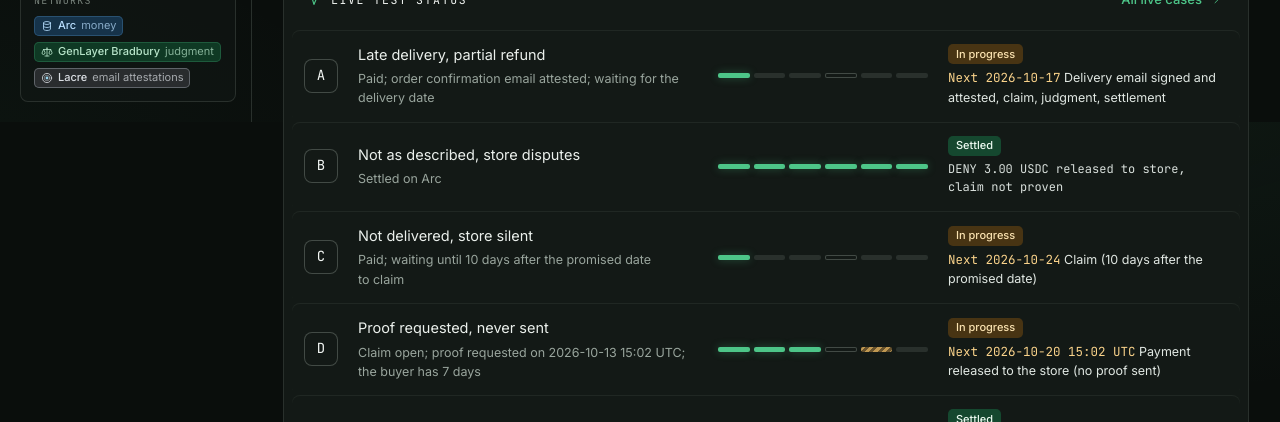
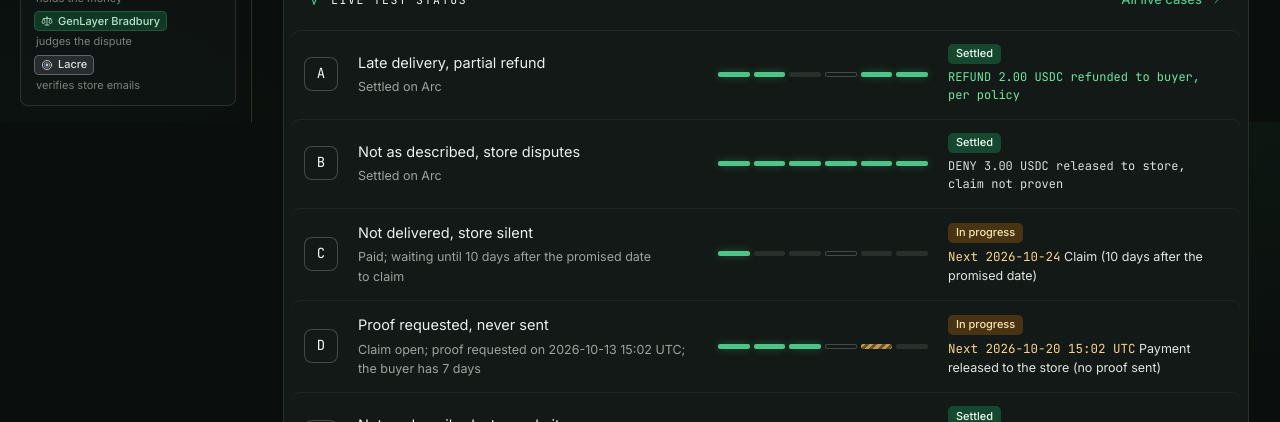
Before and after one commit to randyparrs/Tenet, a plain HTML site: page site/index.html in a window 1280 px wide. Shown: the part 678-1100 px from the top of the page. Drawn offline with Linux system fonts and the light colour scheme.

Commit message:
live test: case A settled (REFUND 2.00, delivery email attested as record 32); site: Arc Network badges with Arc's official icon, network roles in the sidebar, L1 claim line

```diff
--- a/site/app.js
+++ b/site/app.js
@@ -60,7 +60,10 @@
     /* Lacre's symbol, redrawn from its logo: outer ring, inner ring, light blue core */
     lacre: '<circle cx="12" cy="12" r="9.2"/><circle cx="12" cy="12" r="5.6" class="lacre-ring"/><circle cx="12" cy="12" r="2.8" class="lacre-core"/>'
   };
+  /* Arc's official icon (Arc brand kit, white version), unaltered: no recoloring, stroke or effects */
+  var ARC_ICON = '<path fill="#fff" stroke="none" d="M0 171C1.39327 129.136 8.52567 90.067 20.4481 59.6871C35.5477 21.1972 57.4057 0 81.9919 0C106.578 0 128.433 21.1972 143.536 59.6871C151.391 79.7058 157.17 103.491 160.594 129.366C160.9 131.677 161.161 134.026 161.428 136.369C161.515 136.514 161.568 136.649 161.55 136.758C161.55 136.758 163.562 149.265 163.99 171H163.763C160.778 168.562 125.578 141.038 67.2282 149.007C68.1086 139.181 69.3194 129.62 70.8835 120.456C70.9634 119.987 71.0558 119.535 71.1373 119.07C94.0233 118.383 114.055 121.028 129.416 124.494C129.359 124.131 129.311 123.758 129.253 123.397C126.095 103.83 121.437 85.9161 115.43 70.6073C105.61 45.576 92.7953 30.0239 81.9919 30.0239C71.189 30.0239 58.3744 45.576 48.554 70.6073C46.1769 76.6621 44.0128 83.1192 42.0721 89.9301C39.3438 99.4735 37.0517 109.704 35.2212 120.455C32.5117 136.331 30.8189 153.358 30.1954 171H0Z"/>';
   function icon(name, cls, style) {
+    if (name === 'arc') return '<svg class="ic arc-logo' + (cls ? ' ' + cls : '') + '" viewBox="0 0 164 171" aria-hidden="true"' + (style ? ' style="' + style + '"' : '') + '>' + ARC_ICON + '</svg>';
     return '<svg class="ic' + (cls ? ' ' + cls : '') + '" viewBox="0 0 24 24" aria-hidden="true"' + (style ? ' style="' + style + '"' : '') + '>' + (ICONS[name] || '') + '</svg>';
   }
   function hydrateIcons(root) {
@@ -145,21 +148,18 @@
 
   /* Small components */
   var NETS = {
-    arc: { cls: 'badge-arc', icon: 'coins', name: 'Arc', role: 'money', title: 'Arc testnet: holds the money' },
-    bradbury: { cls: 'badge-bradbury', icon: 'scales', name: 'GenLayer Bradbury', short: 'Bradbury', role: 'judgment', title: 'GenLayer Bradbury testnet: judgment' },
-    lacre: { cls: 'badge-lacre', icon: 'lacre', name: 'Lacre', role: 'email attestations', title: 'Lacre on GenLayer: email attestations' },
+    arc: { cls: 'badge-arc', icon: 'arc', name: 'Arc Network', role: 'holds the money', title: 'Arc Network testnet: holds the money' },
+    bradbury: { cls: 'badge-bradbury', icon: 'scales', name: 'GenLayer Bradbury', role: 'judges the dispute', title: 'GenLayer Bradbury testnet: judges the dispute' },
+    lacre: { cls: 'badge-lacre', icon: 'lacre', name: 'Lacre', role: 'verifies store emails', title: 'Lacre on GenLayer: verifies store emails' },
     offchain: { cls: 'badge-offchain', icon: 'penNib', name: 'Off-chain', title: 'Off-chain step' }
   };
   /* Lacre's symbol with its name in spaced capitals, as in its logo */
   function lacreMark(size) {
     return '<span class="lacre-mark' + (size ? ' lacre-mark-' + size : '') + '" aria-label="Lacre">' + icon('lacre') + '<span>LACRE</span></span>';
   }
-  function netBadge(net, o) {
-    o = o || {};
+  function netBadge(net) {
     var n = NETS[net] || NETS.offchain;
-    var name = o.short && n.short ? n.short : n.name;
-    return '<span class="badge ' + n.cls + '" title="' + esc(n.title) + '">' + icon(n.icon) + '<span>' + esc(name) + '</span>' +
-      (o.role && n.role ? '<span class="role">' + esc(n.role) + '</span>' : '') + '</span>';
+    return '<span class="badge ' + n.cls + '" title="' + esc(n.title) + '">' + icon(n.icon) + '<span>' + esc(n.name) + '</span></span>';
   }
   function hashChip(value, url, net) {
     if (!value) return '';
@@ -473,13 +473,13 @@
       '<a class="btn btn-ghost" href="#order-flow">Step by step in Order flow' + icon('arrowRight') + '</a></div>' +
       '<section class="card diagram" aria-label="System diagram"><div class="dg-row">' +
       box('', 'user', 'Buyer', 'pays, claims, withdraws') + conn('USDC', false) +
-      box('dg-arc', 'vault', 'Escrow', 'holds the money', netBadge('arc', { short: true })) + conn('submissions', true) +
+      box('dg-arc', 'arc', 'Escrow', 'holds the money', netBadge('arc')) + conn('submissions', true) +
       box('', 'arrowsClockwise', 'Relayer', 'only carries data') + conn('verdict', true) +
-      box('dg-brad', 'scales', 'Judge', 'decides by policy', netBadge('bradbury', { short: true })) + conn('signed emails', false, true, true) +
-      box('dg-lacre', 'lacre', 'Lacre', 'attests DKIM signatures', netBadge('lacre', { short: true })) +
+      box('dg-brad', 'scales', 'Judge', 'decides by policy', netBadge('bradbury')) + conn('signed emails', false, true, true) +
+      box('dg-lacre', 'lacre', 'Lacre', 'attests DKIM signatures', netBadge('lacre')) +
       '</div></section>' +
       '<div class="auto-grid ag-400">' +
-      '<article class="card card-pad"><div class="row" style="justify-content:space-between"><h4>Arc holds the money.</h4>' + netBadge('arc', { role: true }) + '</div>' +
+      '<article class="card card-pad"><div class="row" style="justify-content:space-between"><h4>Arc holds the money.</h4>' + netBadge('arc') + '</div>' +
       '<p class="muted pretty" style="font-size:13.5px">USDC goes into the escrow. It only refunds the buyer or releases the payment to the store, and the two always add up to the order amount.</p>' +
       '<div class="col" style="gap:10px"><div>' + hashChip(escrow.address, escrow.url) + '</div>' +
       '<div class="grid-cells grid-2">' + cell('Token', p.token || '') + cell('Cap per order', p.cap_per_order_usdc != null ? usdc(p.cap_per_order_usdc) : '') +
@@ -491,7 +491,7 @@
         '<div><span class="cell-k">Released to the store</span><span class="cell-v">' + usdc(released) + '</span></div></div>'
         : '<span class="dim" style="font-size:12.5px">The live test has not started.</span>') +
       '</div></div></article>' +
-      '<article class="card card-pad"><div class="row" style="justify-content:space-between"><h4>GenLayer judges.</h4>' + netBadge('bradbury', { role: true }) + '</div>' +
+      '<article class="card card-pad"><div class="row" style="justify-content:space-between"><h4>GenLayer judges.</h4>' + netBadge('bradbury') + '</div>' +
       '<p class="muted pretty" style="font-size:13.5px">' + esc(cap(word(judges.length))) + ' judge ' + (judges.length === 1 ? 'contract asks' : 'contracts ask') + ' the validator committee closed questions, then apply the store\'s published policy in code.</p>' +
       '<div class="col" style="gap:8px">' + judges.map(function (j) { return '<div class="col" style="gap:5px"><span style="font-size:12.5px;color:var(--color-neutral-100)">' + esc(j.name) + '</span><div>' + hashChip(j.address, j.url, 'bradbury') + '</div></div>'; }).join('') + '</div>' +
       '<div class="col inset outcome-table">' +
@@ -499,7 +499,7 @@
       outRow('DENY', 'var(--color-neutral-200)', 'The payment is released to the store.') +
       outRow('NOT_YET', 'var(--out-notyet)', 'Another round or a deadline is needed.') +
       outRow('INVALID_CLAIM', 'var(--out-invalid)', 'The claim does not name this order correctly.') + '</div></article>' +
-      '<article class="card card-pad">' + lacreMark() + '<div class="row" style="justify-content:space-between"><h4>Lacre verifies the emails.</h4>' + netBadge('lacre', { role: true }) + '</div>' +
+      '<article class="card card-pad">' + lacreMark() + '<div class="row" style="justify-content:space-between"><h4>Lacre verifies the emails.</h4>' + netBadge('lacre') + '</div>' +
       '<p class="muted pretty" style="font-size:13.5px">A store email counts only if its DKIM signature was attested on Lacre, it names this order and it was signed after the payment.</p>' +
       (lacreSite ? '<a class="row" style="gap:4px;font-size:12.5px" href="' + esc(lacreSite) + '" target="_blank" rel="noopener noreferrer">' + esc(lacreSite.replace(/^https?:\/\//, '')) + icon('arrowUpRight', '', 'font-size:11px') + '</a>' : '') +
       (lacreEx ? '<div class="col well-dark" style="gap:8px;padding:12px 14px"><span class="eyebrow faint" style="font-size:10px">Case ' + esc(lacreCase) + '</span><span style="font-size:13px">' + esc(lacreEx.action) + '</span><div>' + hashChip(lacreEx.tx, lacreEx.url, 'lacre') + '</div></div>' : '') +
@@ -769,7 +769,7 @@
     return screenHead('06 / Judges on GenLayer', 'The Bradbury run', cap(word(bc.length)) + ' cases sent directly to the ' + word(judgeC.length) + ' judge contracts on the real network, one or more per path. ' +
       (passedN === bc.length ? 'All ' + word(bc.length) + ' are closed.' : word(passedN) + ' of ' + word(bc.length) + ' are closed.')) +
       '<div class="card row" style="gap:16px 28px;padding:20px 24px"><div class="col" style="gap:4px"><span style="font-size:40px;line-height:1;letter-spacing:-0.02em">' + passedN + ' of ' + bc.length + '</span><span class="dim" style="font-size:12px">cases passed</span></div>' +
-      '<div class="col" style="flex:1 1 320px;min-width:0;gap:10px"><span class="pretty" style="font-size:14px;color:var(--color-neutral-100)">' + esc(run.summary || '') + '</span>' + fill(pct(bc.length ? passedN / bc.length : 0)) + '</div>' + netBadge('bradbury', { role: true }) + '</div>' +
+      '<div class="col" style="flex:1 1 320px;min-width:0;gap:10px"><span class="pretty" style="font-size:14px;color:var(--color-neutral-100)">' + esc(run.summary || '') + '</span>' + fill(pct(bc.length ? passedN / bc.length : 0)) + '</div>' + netBadge('bradbury') + '</div>' +
       (bc.length ? group('mail', 'Email judge', function (x) { return /email/i.test(x.name); }) + group('subjective', 'Subjective judge', function (x) { return !/email/i.test(x.name); })
         : '<p class="card empty-note">The Bradbury run has no cases yet.</p>');
   }
@@ -831,7 +831,7 @@
       var cost = x.deploy_cost_usdc != null ? x.deploy_cost_usdc + ' USDC' : x.deploy_cost_gen != null ? x.deploy_cost_gen + ' GEN' : '';
       return '<div class="tbl-group" role="rowgroup"><div class="tbl-row' + (can ? ' clickable" tabindex="0" data-toggle="' + did + '" aria-expanded="false" aria-controls="' + did : '') + '" role="row">' +
         '<span class="ellip" title="' + esc(x.name) + '" style="font-size:13.5px">' + esc(x.name) + '</span>' +
-        '<span>' + netBadge(/Lacre/i.test(x.name) ? 'lacre' : x.chain, { short: true }) + '</span>' +
+        '<span>' + netBadge(/Lacre/i.test(x.name) ? 'lacre' : x.chain) + '</span>' +
         '<span>' + hashChip(x.address, x.url) + '</span>' +
         (ext ? '<span class="row nowrap" style="grid-column:span 2;min-width:0;flex-wrap:nowrap"><span class="muted" style="font-size:12.5px">External service, MIT, Insidr Labs</span>' + (x.project_url ? '<a class="mono row" style="gap:4px;font-size:11.5px" href="' + esc(x.project_url) + '" target="_blank" rel="noopener noreferrer">' + esc(x.project_url.replace(/^https?:\/\//, '')) + icon('arrowUpRight') + '</a>' : '') + '</span>'
           : '<span>' + hashChip(x.deploy_tx, x.deploy_url) + '</span><span class="mono nowrap" style="font-size:12px;color:var(--color-neutral-200)">' + esc(cost) + '</span>') +
@@ -940,7 +940,9 @@
 
   /* Rendering and routing */
   function renderSidebar(d) {
-    $('side-networks').innerHTML = netBadge('arc', { role: true }) + netBadge('bradbury', { role: true }) + netBadge('lacre', { role: true });
+    $('side-networks').innerHTML = ['arc', 'bradbury', 'lacre'].map(function (k) {
+      return '<div class="side-net">' + netBadge(k) + '<span class="side-role">' + esc(NETS[k].role) + '</span></div>';
+    }).join('');
     var pills = $('case-pills');
     pills.innerHTML = state.cases.map(function (c) { return '<a class="case-pill" href="#case/' + encodeURIComponent(c.id) + '" data-case="' + esc(c.id) + '" title="' + esc(c.title) + '">' + esc(c.id) + '</a>'; }).join('');
     pills.hidden = !state.cases.length;
--- a/site/data/tenet.json
+++ b/site/data/tenet.json
@@ -1,5 +1,5 @@
 {
- "generated_at": "2026-10-15T23:49:14+00:00",
+ "generated_at": "2026-10-17T16:52:33+00:00",
  "project": {
   "name": "Tenet",
   "tagline": "Buyer protection for stablecoin payments."
@@ -146,14 +146,9 @@
    "order_number": "DS-310001",
    "order_ref": "0xd3fa7100357441c5362b703f568aaed6dd3fc5345781b776cc60a798e6c1f592",
    "amount_usdc": 4.0,
-   "status": "in_progress",
-   "stage": "Paid; order confirmation email attested; waiting for the delivery date",
-   "next_steps": [
-    {
-     "date": "2026-10-17",
-     "what": "Delivery email signed and attested, claim, judgment, settlement"
-    }
-   ],
+   "status": "settled",
+   "stage": "Settled on Arc",
+   "next_steps": [],
    "expected": {
     "steps": [
      {
@@ -168,10 +163,63 @@
      "merchant": 2.0
     }
    },
-   "claim": null,
-   "verdicts": [],
-   "attempts": [],
-   "settlement": null,
+   "claim": {
+    "text": "{\"amount_cents\":400,\"buyer\":\"0x3c3f857c9d193ca1fed87d0f72fc43aca6028b25\",\"claimed_at\":1792252890,\"event\":\"late\",\"merchant\":\"0x13e2ddb489ee77d87846e7ba36bf5f89e8abff32\",\"order_number\":\"DS-310001\",\"order_ref\":\"0xd3fa7100357441c5362b703f568aaed6dd3fc5345781b776cc60a798e6c1f592\",\"paid_at\":1791896980,\"terms_hash\":\"0x80941ba7c4e031c1479bc2f63e2361067cf5c5841c8b80a2b5e4e04c8f8fcf93\",\"v\":\"claim-v1\"}",
+    "hash": "0x7e6d5667f4da212975dee749215f7f40988e9f49ec1f8ed4fc817f96d9b28bab"
+   },
+   "verdicts": [
+    {
+     "step": 1,
+     "verdict": {
+      "outcome": "REFUND",
+      "refund_cents": 200,
+      "reason": "per policy",
+      "action": "decide",
+      "final": true,
+      "judged_at": "2026-10-17T16:05:33+00:00",
+      "chain": "0x2ecc7a45a2e44b0def2bd828a63b6c5f9c65601ea57696be2313f81cd577bc55",
+      "claim_hash": "0x7e6d5667f4da212975dee749215f7f40988e9f49ec1f8ed4fc817f96d9b28bab",
+      "ignored": []
+     },
+     "expected": {
+      "outcome": "REFUND",
+      "refund_cents": 200,
+      "reason": "per policy",
+      "action": "decide"
+     },
+     "matches_expected": true,
+     "votes": {
+      "1:FINISHED_WITH_RETURN": 4,
+      "3:TIMEOUT": 1
+     },
+     "tx": "0x0d614e404d1cbf7e1d4fb951d4d58b726c8743c95e951f57dbcb873f2268d329",
+     "url": "https://explorer-bradbury.genlayer.com/tx/0x0d614e404d1cbf7e1d4fb951d4d58b726c8743c95e951f57dbcb873f2268d329"
+    }
+   ],
+   "attempts": [
+    {
+     "step": 1,
+     "attempts": [
+      {
+       "tx": "0x0d614e404d1cbf7e1d4fb951d4d58b726c8743c95e951f57dbcb873f2268d329",
+       "url": "https://explorer-bradbury.genlayer.com/tx/0x0d614e404d1cbf7e1d4fb951d4d58b726c8743c95e951f57dbcb873f2268d329",
+       "gen": 0.003096499,
+       "result": "accepted",
+       "votes": {
+        "1:FINISHED_WITH_RETURN": 4,
+        "3:TIMEOUT": 1
+       }
+      }
+     ]
+    }
+   ],
+   "settlement": {
+    "refund_usdc": 2.0,
+    "released_usdc": 2.0,
+    "tx": "0x3ae4a91d908be2edaffbed4498aaee22f872bab5f950d1797218b208bb45500e",
+    "url": "https://explorer.testnet.arc.io/tx/0x3ae4a91d908be2edaffbed4498aaee22f872bab5f950d1797218b208bb45500e",
+    "note": "Credited in the escrow; withdrawals at the end of the test."
+   },
    "checks": [],
    "timeline": [
     {
@@ -208,6 +256,80 @@
      "tx": "0x7e9e4353e17e3784eeffb4505d62fc96129e5eefce1d1ab7d8198de40b3e556c",
      "url": "https://explorer-bradbury.genlayer.com/tx/0x7e9e4353e17e3784eeffb4505d62fc96129e5eefce1d1ab7d8198de40b3e556c",
      "gen": 0.002826809
+    },
+    {
+     "at": "2026-10-17T15:24:37+00:00",
+     "chain": null,
+     "actor": "store",
+     "action": "Store email X02 signed (DKIM, shop.rpmdev.app)"
+    },
+    {
+     "at": "2026-10-17T15:57:58+00:00",
+     "chain": "bradbury",
+     "actor": "relayer",
+     "action": "Email X02 attested on Lacre: record 32, signature valid, domain aligned",
+     "tx": "0x41d012f722f802cde9b0e1ca4eb88862f6cf304548b1ba4460d9ac020657d5a0",
+     "url": "https://explorer-bradbury.genlayer.com/tx/0x41d012f722f802cde9b0e1ca4eb88862f6cf304548b1ba4460d9ac020657d5a0",
+     "gen": 0.00283692
+    },
+    {
+     "at": "2026-10-17T16:01:33+00:00",
+     "chain": "arc",
+     "actor": "buyer",
+     "action": "Open claim",
+     "tx": "0x81daaf9b13e34b81c1da3cb204d7f85bc139b85ef30fead20680eb0b5f8a155a",
+     "url": "https://explorer.testnet.arc.io/tx/0x81daaf9b13e34b81c1da3cb204d7f85bc139b85ef30fead20680eb0b5f8a155a",
+     "gas_used": 643308,
+     "gas_usdc": 0.016083
+    },
+    {
+     "at": "2026-10-17T16:02:13+00:00",
+     "chain": "arc",
+     "actor": "buyer",
+     "action": "Submit: X01",
+     "tx": "0x99885dd2c261c9989fca386331eb07b690fe52511f411997a5ebcfa548f4a353",
+     "url": "https://explorer.testnet.arc.io/tx/0x99885dd2c261c9989fca386331eb07b690fe52511f411997a5ebcfa548f4a353",
+     "gas_used": 56190,
+     "gas_usdc": 0.001405
+    },
+    {
+     "at": "2026-10-17T16:04:20+00:00",
+     "chain": "arc",
+     "actor": "buyer",
+     "action": "Submit: X02",
+     "tx": "0xeff772f0a8b423832c6bed6acaee42812e758a9bffb93521dff0ddddfe6f9e86",
+     "url": "https://explorer.testnet.arc.io/tx/0xeff772f0a8b423832c6bed6acaee42812e758a9bffb93521dff0ddddfe6f9e86",
+     "gas_used": 55107,
+     "gas_usdc": 0.001378
+    },
+    {
+     "at": "2026-10-17T16:06:34+00:00",
+     "chain": "bradbury",
+     "actor": "relayer",
+     "action": "Step 1 sent to the judge, attempt 1: REFUND 2.00 USDC (per policy)",
+     "tx": "0x0d614e404d1cbf7e1d4fb951d4d58b726c8743c95e951f57dbcb873f2268d329",
+     "url": "https://explorer-bradbury.genlayer.com/tx/0x0d614e404d1cbf7e1d4fb951d4d58b726c8743c95e951f57dbcb873f2268d329",
+     "gen": 0.003096499
+    },
+    {
+     "at": "2026-10-17T16:38:21+00:00",
+     "chain": "arc",
+     "actor": "relayer",
+     "action": "Propose verdict on Arc",
+     "tx": "0xf5ad17c8e33e7f9459c51b9b21cea4081b4a736ac1aa0dfa38e06984febf2c39",
+     "url": "https://explorer.testnet.arc.io/tx/0xf5ad17c8e33e7f9459c51b9b21cea4081b4a736ac1aa0dfa38e06984febf2c39",
+     "gas_used": 87219,
+     "gas_usdc": 0.00218
+    },
+    {
+     "at": "2026-10-17T16:50:50+00:00",
+     "chain": "arc",
+     "actor": "relayer",
+     "action": "Execute verdict",
+     "tx": "0x3ae4a91d908be2edaffbed4498aaee22f872bab5f950d1797218b208bb45500e",
+     "url": "https://explorer.testnet.arc.io/tx/0x3ae4a91d908be2edaffbed4498aaee22f872bab5f950d1797218b208bb45500e",
+     "gas_used": 52195,
+     "gas_usdc": 0.001305
     }
    ]
   },
--- a/site/index.html
+++ b/site/index.html
@@ -6,13 +6,13 @@
 <title>Tenet: Buyer protection for stablecoin payments</title>
 <meta name="description" content="Tenet: Buyer protection for stablecoin payments. The money is held in escrow on Arc; if something goes wrong, a GenLayer judge decides and the escrow carries out the verdict. Try a refund in the Demo Shop.">
 <meta name="theme-color" content="#141a17">
-<link rel="icon" type="image/svg+xml" href="favicon.svg?v=20261016i">
+<link rel="icon" type="image/svg+xml" href="favicon.svg?v=20261017a">
 <meta name="tenet-demo-api" content="https://tenet-demo.randyparra.workers.dev">
 <meta name="tenet-circle" content="15996194-69b0-5578-8b23-91c10816bdb8|1013058596748-c9vgrehq8ssntb562nfs12mdie6mhr4v.apps.googleusercontent.com">
 <link rel="preconnect" href="https://fonts.googleapis.com">
 <link rel="preconnect" href="https://fonts.gstatic.com" crossorigin>
 <link rel="stylesheet" href="https://fonts.googleapis.com/css2?family=Inter:wght@400;500;600&family=JetBrains+Mono:wght@400;500&display=swap">
-<link rel="stylesheet" href="styles.css?v=20261016i">
+<link rel="stylesheet" href="styles.css?v=20261017a">
 </head>
 <body>
 
@@ -100,8 +100,8 @@
   </main>
 </div>
 
-<script src="circle.js?v=20261016i"></script>
-<script src="demo-shop.js?v=20261016i"></script>
-<script src="app.js?v=20261016i"></script>
+<script src="circle.js?v=20261017a"></script>
+<script src="demo-shop.js?v=20261017a"></script>
+<script src="app.js?v=20261017a"></script>
 </body>
 </html>
--- a/site/styles.css
+++ b/site/styles.css
@@ -658,3 +658,9 @@ button.tbl-row:hover, .tbl-row.clickable:hover { background: color-mix(in srgb,
 .connect-opt:hover { border-color: var(--color-accent); background: color-mix(in srgb, var(--color-accent) 8%, transparent); }
 .connect-opt .t { font-size: 15px; }
 .connect-opt .s { font-size: 12.5px; color: var(--color-neutral-300); text-wrap: pretty; }
+
+/* Arc's official icon keeps its own white fill; small badges may wrap inside the narrow diagram boxes */
+.ic.arc-logo { fill: #fff; stroke: none; }
+.dg-box .badge { white-space: normal; height: auto; min-height: 20px; padding: 2px 7px; line-height: 1.3; }
+.side-net { display: flex; flex-direction: column; align-items: flex-start; gap: 3px; }
+.side-role { font-size: 11px; line-height: 1.3; color: var(--color-neutral-500); padding-left: 2px; }
```
Also changed, not shown: cases/e2e/mail-set.json (+20 -0 lines), results/attest/X02.blob.txt (added, +6 -0 lines), results/demo-rehearsal.txt (+6 -4 lines), site/demo-shop.js (+6 -3 lines), worker/test/rehearsal.mjs (+6 -0 lines), README.md, 3 other files.
